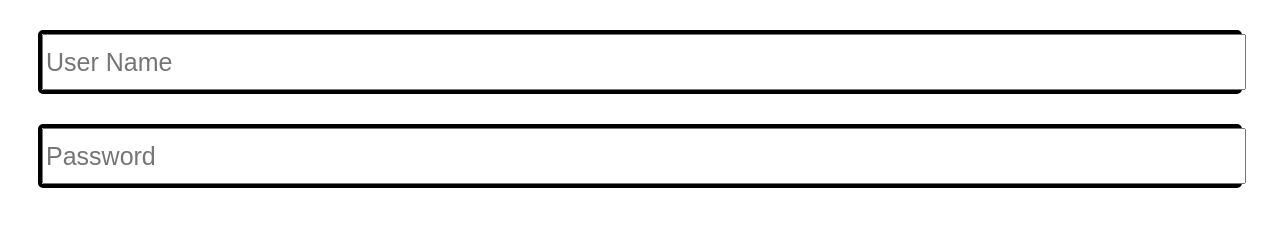
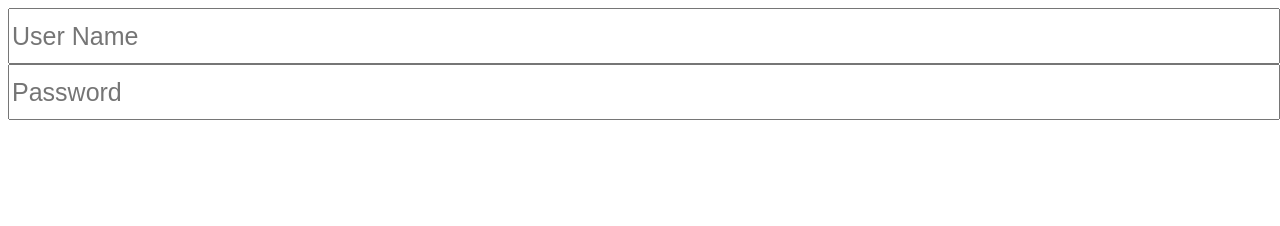
Before and after one commit to AcristWCTC/CapriPictureFrameWCTC, a plain HTML site: page public_html/logOn.html in a window 1280 px wide. Drawn offline with Linux system fonts and the light colour scheme.

Commit message:
Changed logon screen

```diff
--- a/public_html/logOn.html
+++ b/public_html/logOn.html
@@ -8,10 +8,10 @@
     </head>
     <body>
         <form class="center">
-            <div class="button">
+            <div>
                 <input id="userName" type="text"  placeholder="User Name" style="height:50px; width:100%; font-size:25px"/>
             </div>
-            <div class="button">
+            <div>
                 <input id="password" type="password"  placeholder="Password" style="height:50px; width:100%; font-size:25px"/>
             </div>
         </form>
```
